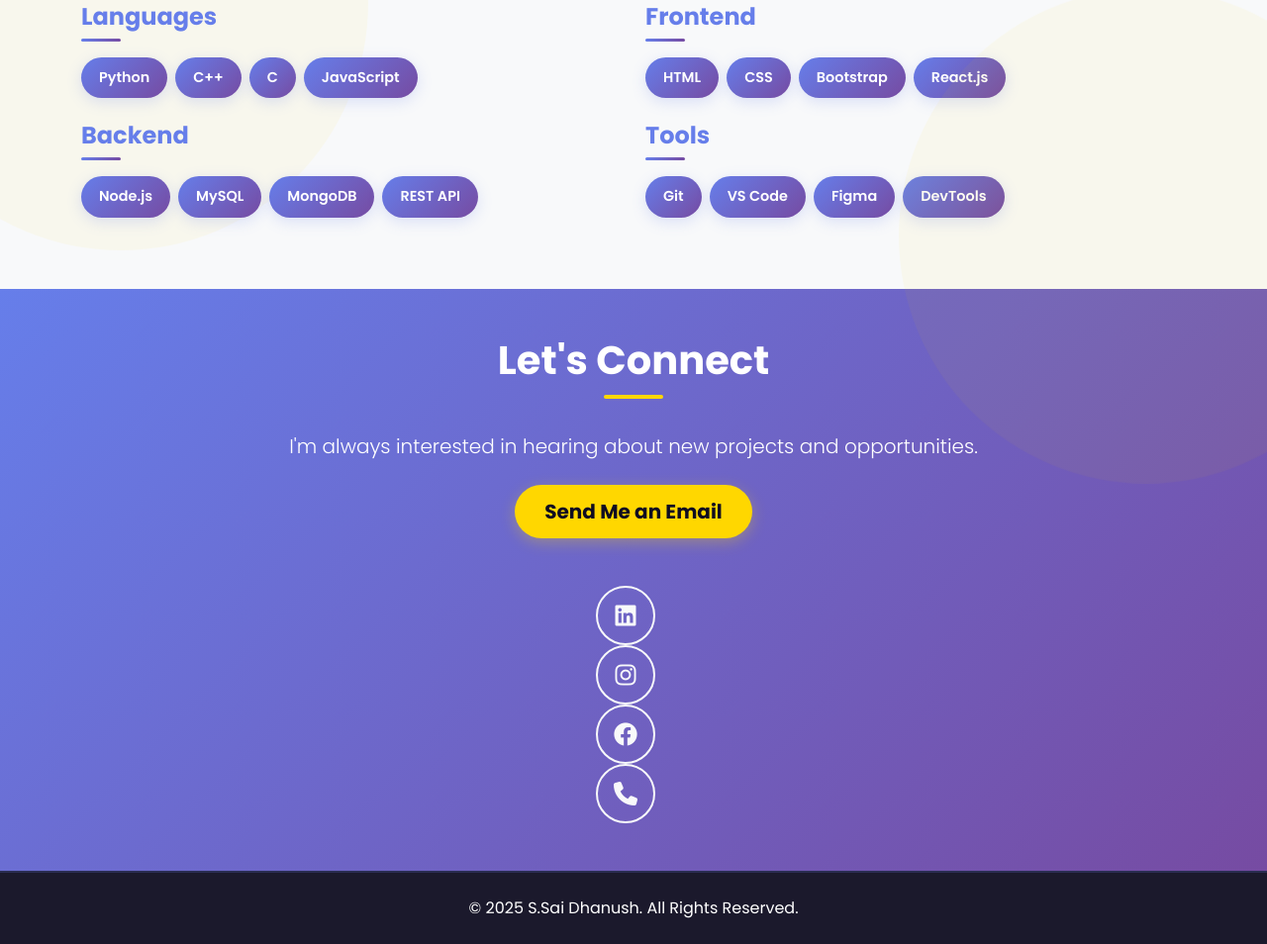
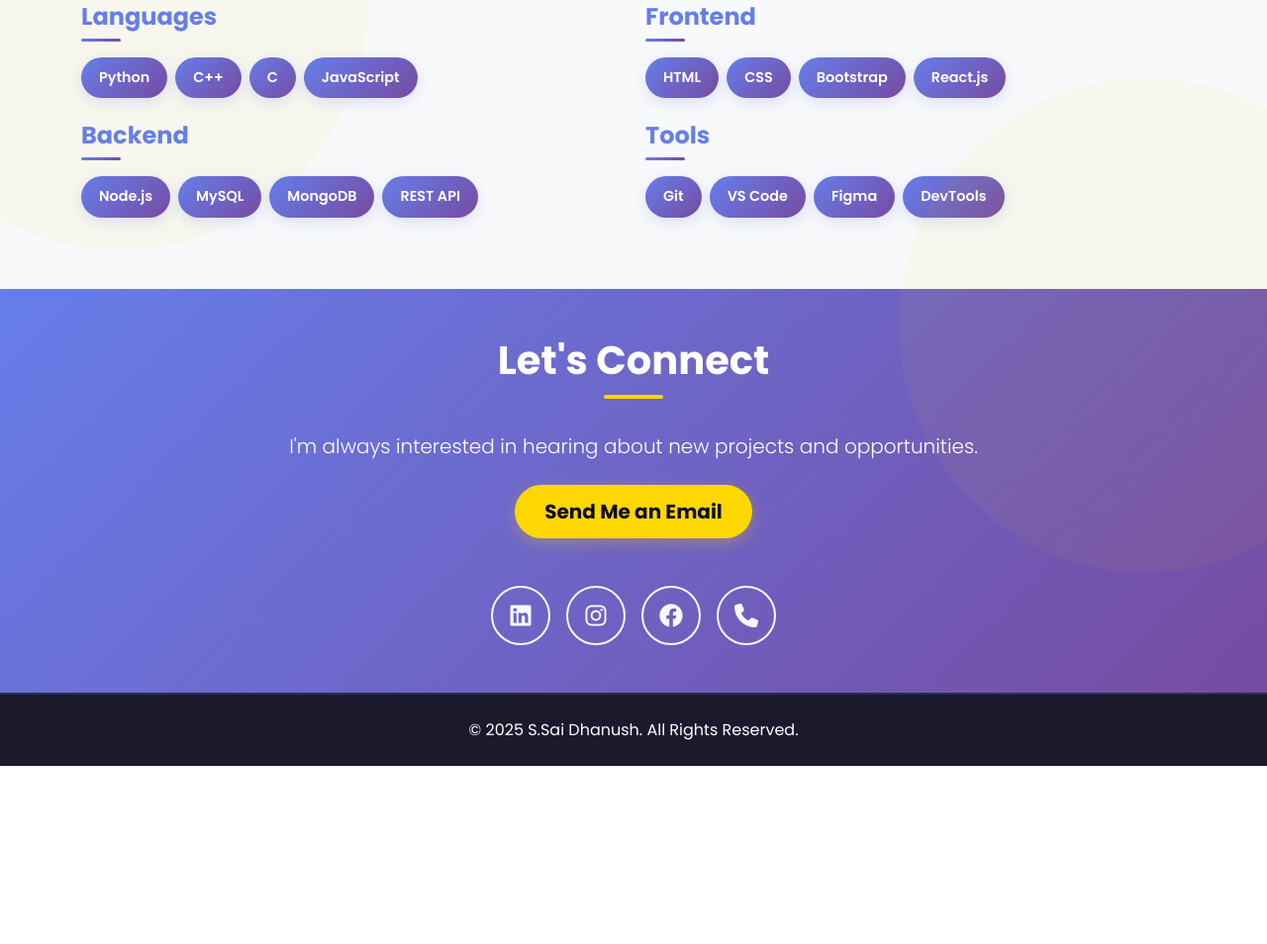
Before and after one commit to rajeswari-industries/portfolio, a plain HTML site: page index.html in a window 1280 px wide. Shown: the part 2242-3196 px from the top of the page at 99% size. After the commit the page ends 3016 px from the top, so only its background shows below. Drawn offline with nearby package versions, Linux system fonts and the light colour scheme.

Commit message:
Update index.html

```diff
--- a/index.html
+++ b/index.html
@@ -205,12 +205,14 @@
                     <a href="mailto:saidhanushhacker@gmail.com" class="btn btn-warning btn-lg fw-bold">Send Me an Email</a>
                 </div>
             </div>
-            <div class="row justify-content-center">
-                <div class="col-auto">
-                    <a href="https://www.linkedin.com/in/s-sai-dhanush-84119b33b/" target="_blank" class="btn btn-outline-light btn-lg rounded-circle me-3"><i class="fab fa-linkedin"></i></a>
-                    <a href="https://www.instagram.com/_urs_truely_dhanush_/" target="_blank" class="btn btn-outline-light btn-lg rounded-circle me-3"><i class="fab fa-instagram"></i></a>
-                    <a href="https://www.facebook.com/s.sai.dhanush" target="_blank" class="btn btn-outline-light btn-lg rounded-circle me-3"><i class="fab fa-facebook"></i></a>
-                    <a href="tel:+918978063452" class="btn btn-outline-light btn-lg rounded-circle"><i class="fas fa-phone"></i></a>
+           <div class="row justify-content-center">
+                <div class="col-12">
+                    <div class="d-flex justify-content-center gap-3">
+                        <a href="https://www.linkedin.com/in/s-sai-dhanush-84119b33b/" target="_blank" class="btn btn-outline-light btn-lg rounded-circle"><i class="fab fa-linkedin"></i></a>
+                        <a href="https://www.instagram.com/_urs_truely_dhanush_/" target="_blank" class="btn btn-outline-light btn-lg rounded-circle"><i class="fab fa-instagram"></i></a>
+                        <a href="https://www.facebook.com/s.sai.dhanush" target="_blank" class="btn btn-outline-light btn-lg rounded-circle"><i class="fab fa-facebook"></i></a>
+                        <a href="tel:+918978063452" class="btn btn-outline-light btn-lg rounded-circle"><i class="fas fa-phone"></i></a>
+                    </div>
                 </div>
             </div>
         </div>
```
